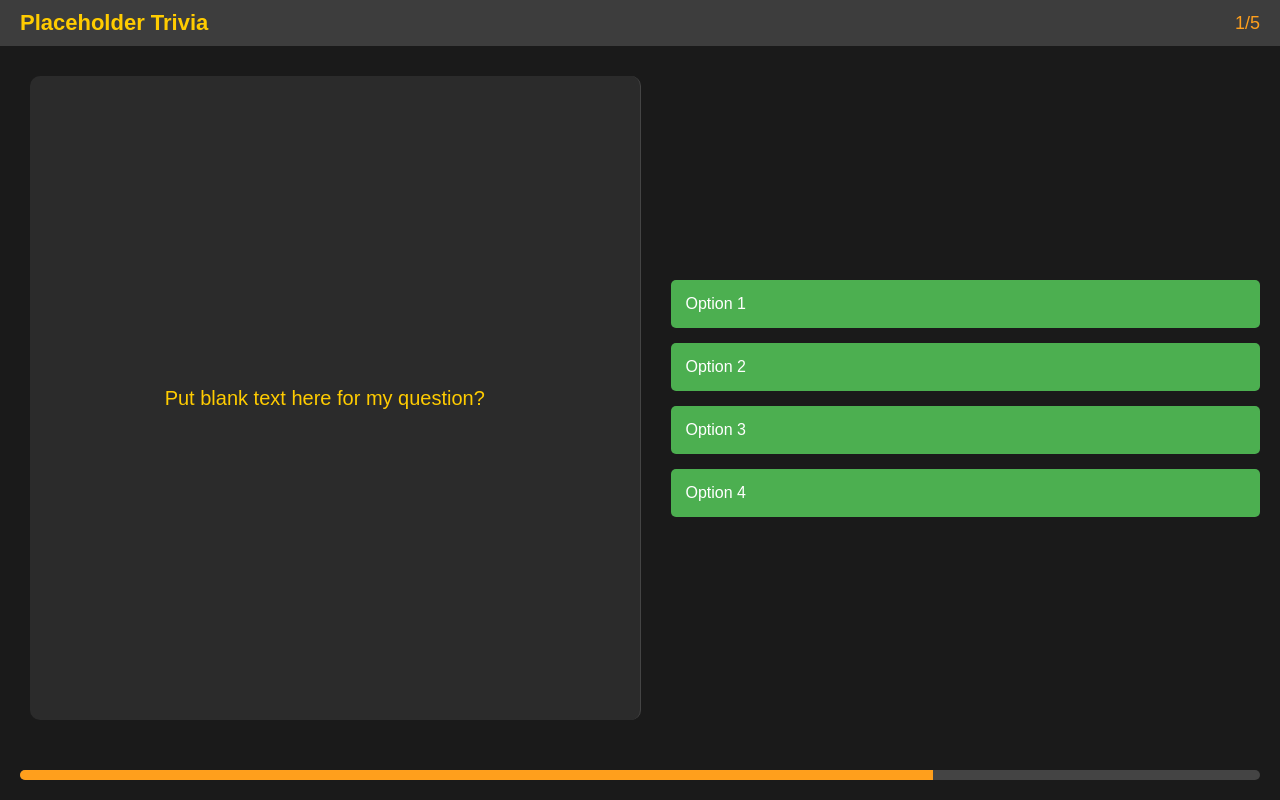
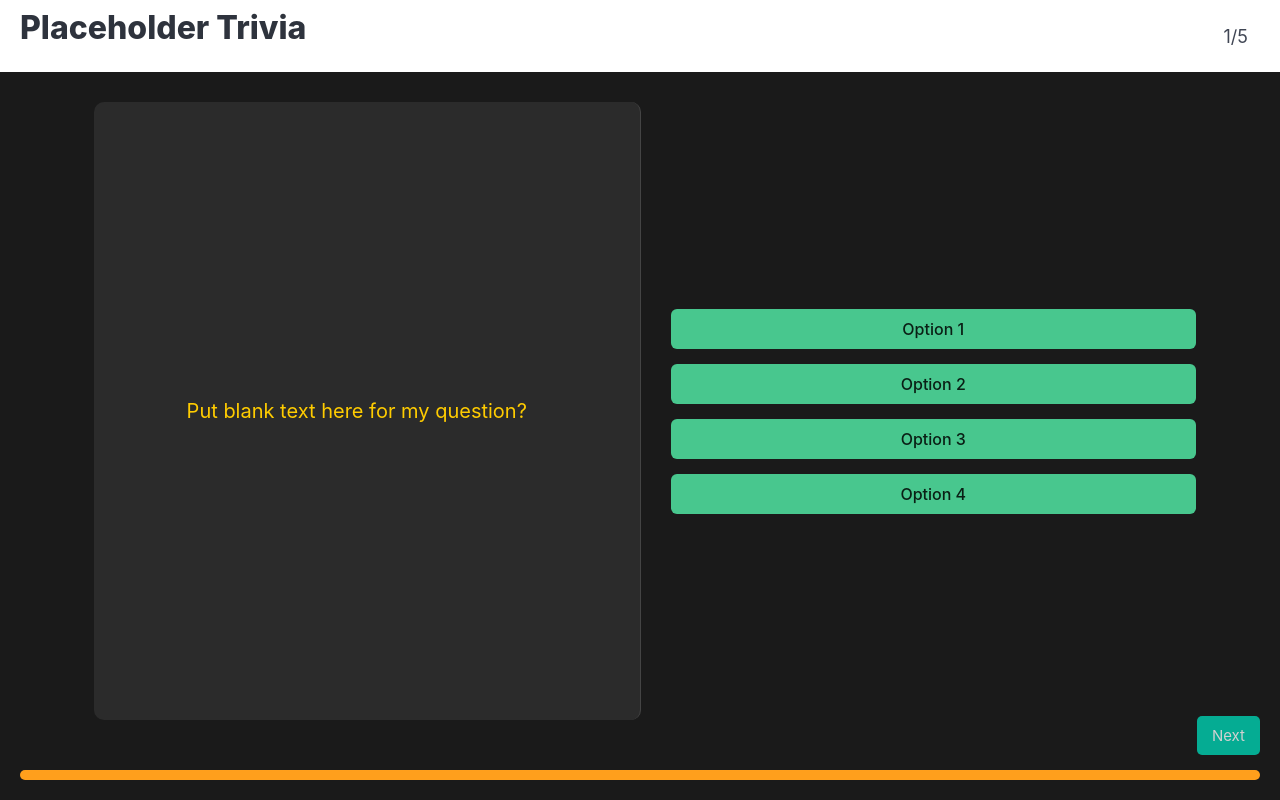
Before and after one commit to Schanze117/PopUpTrivia, a plain HTML site: page mockUpQuestions/index.html in a window 1280 px wide. Both pictures are taken after a click on the button "Option 1". Drawn offline with nearby package versions, Linux system fonts and the light colour scheme.

Commit message:
added next btn and timer logic

```diff
--- a/mockUpQuestions/index.html
+++ b/mockUpQuestions/index.html
@@ -5,27 +5,34 @@
     <meta name="viewport" content="width=device-width, initial-scale=1.0">
     <title>Trivia Game Placeholder</title>
     <link rel="stylesheet" href="styles.css">
+    <link rel="stylesheet" href="https://cdn.jsdelivr.net/npm/bulma@1.0.2/css/bulma.min.css">
 </head>
 <body>
     <div class="trivia-container">
-        <header>
-            <h1>Placeholder Trivia</h1>
-            <div class="question-progress">1/5</div>
+        <header class="navbar is-transparent">
+            <div class="navbar-brand">
+                <h1 class="title">Placeholder Trivia</h1>
+            </div>
+            <div class="navbar-end">
+                <div class="navbar-item question-progress">1/5</div>
+            </div>
         </header>
-        <main>
+        <main class="container">
             <div class="question-area">
                 <p>Put blank text here for my question?</p>
             </div>
             <div class="options-area">
-                <button class="option">Option 1</button>
-                <button class="option">Option 2</button>
-                <button class="option">Option 3</button>
-                <button class="option">Option 4</button>
+                <button class="button is-success option">Option 1</button>
+                <button class="button is-success option">Option 2</button>
+                <button class="button is-success option">Option 3</button>
+                <button class="button is-success option">Option 4</button>
             </div>
         </main>
         <div class="timer-bar">
             <div class="timer-fill"></div>
         </div>
+        <button class="next-button">Next</button>
     </div>
+    <script src="script.js"></script>
 </body>
 </html>
--- /dev/null
+++ b/mockUpQuestions/script.js
@@ -0,0 +1,45 @@
+let currentTimer = null;
+
+const startTimer = () => {
+    let timeLeft = 30;
+    const timerFill = document.querySelector(".timer-fill");
+    const nextButton = document.querySelector(".next-button");
+
+    timerFill.style.animation = "none";
+    setTimeout(() => {
+        timerFill.style.animation = "timer 30s linear forwards";
+    }, 0);
+
+    nextButton.disabled = true;
+
+    currentTimer = setInterval(() => {
+        if (timeLeft > 0) {
+            timeLeft--;
+        } else {
+            stopTimer();
+        }
+    }, 1000);
+
+    const stopTimer = () => {
+        clearInterval(currentTimer);
+        timerFill.style.animation = "none";
+        currentTimer = null;
+        nextButton.disabled = false;
+    };
+
+    const options = document.querySelectorAll(".option");
+    options.forEach((option) => {
+        option.addEventListener("click", () => {
+            stopTimer();
+        });
+    });
+
+    nextButton.addEventListener("click", () => {
+        startTimer();
+    });
+};
+
+startTimer();
+
+// fix infinte time after slecting an option
+// find a way to connect next btn to 5th box to display answer for 5-10 seconds after its shown
--- a/mockUpQuestions/styles.css
+++ b/mockUpQuestions/styles.css
@@ -112,3 +112,29 @@ main {
         width: 0%;
     }
 }
+
+.next-button {
+    position: fixed;
+    bottom: 45px;
+    right: 20px;
+    font-size: 15px;
+    padding: 10px 15px;
+    background-color: #00d1b2;
+    color: #fff;
+    border: none;
+    border-radius: 5px;
+    cursor: pointer;
+    transition: background-color 0.3s;
+    opacity: 0.8;
+    z-index: 100;
+}
+
+.next-button:hover {
+    background-color: #20c997;
+    opacity: 1;
+}
+
+.next-button:disabled {
+    background-color: #888;
+    opacity: 0.5;
+}
```
